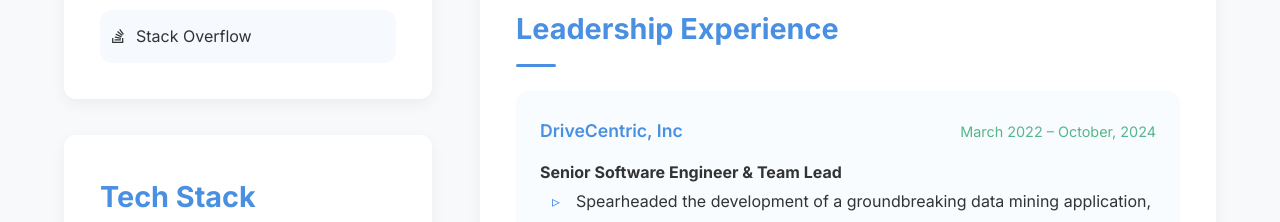
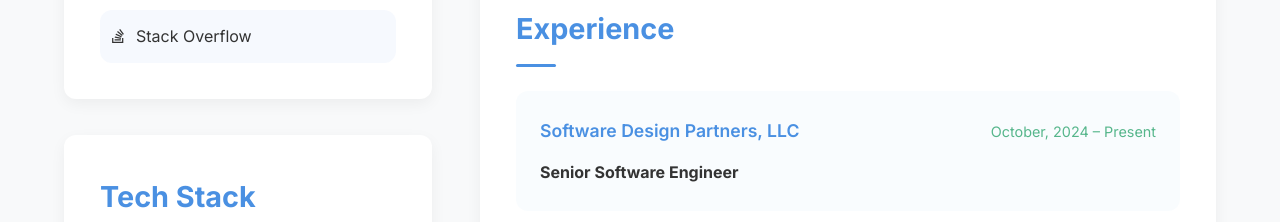
Before and after one commit to srd8580/srd8580.github.io, a plain HTML site: page index.html in a window 1280 px wide. Shown: the part 577-799 px from the top of the page. Drawn offline with Linux system fonts and the light colour scheme.

Commit message:
added sdp 2024

```diff
--- a/index.html
+++ b/index.html
@@ -322,7 +322,17 @@
                 </section>
 
                 <section>
-                    <h2>Leadership Experience</h2>
+                    <h2>Experience</h2>
+                    <div class="experience-item">
+                        <div class="experience-header">
+                            <span class="company">Software Design Partners, LLC</span>
+                            <span class="date">October, 2024 – Present</span>
+                        </div>
+                        <strong>Senior Software Engineer</strong>
+                        <ul>
+
+                        </ul>
+                    </div>
                     <div class="experience-item">
                         <div class="experience-header">
                             <span class="company">DriveCentric, Inc</span>
```
